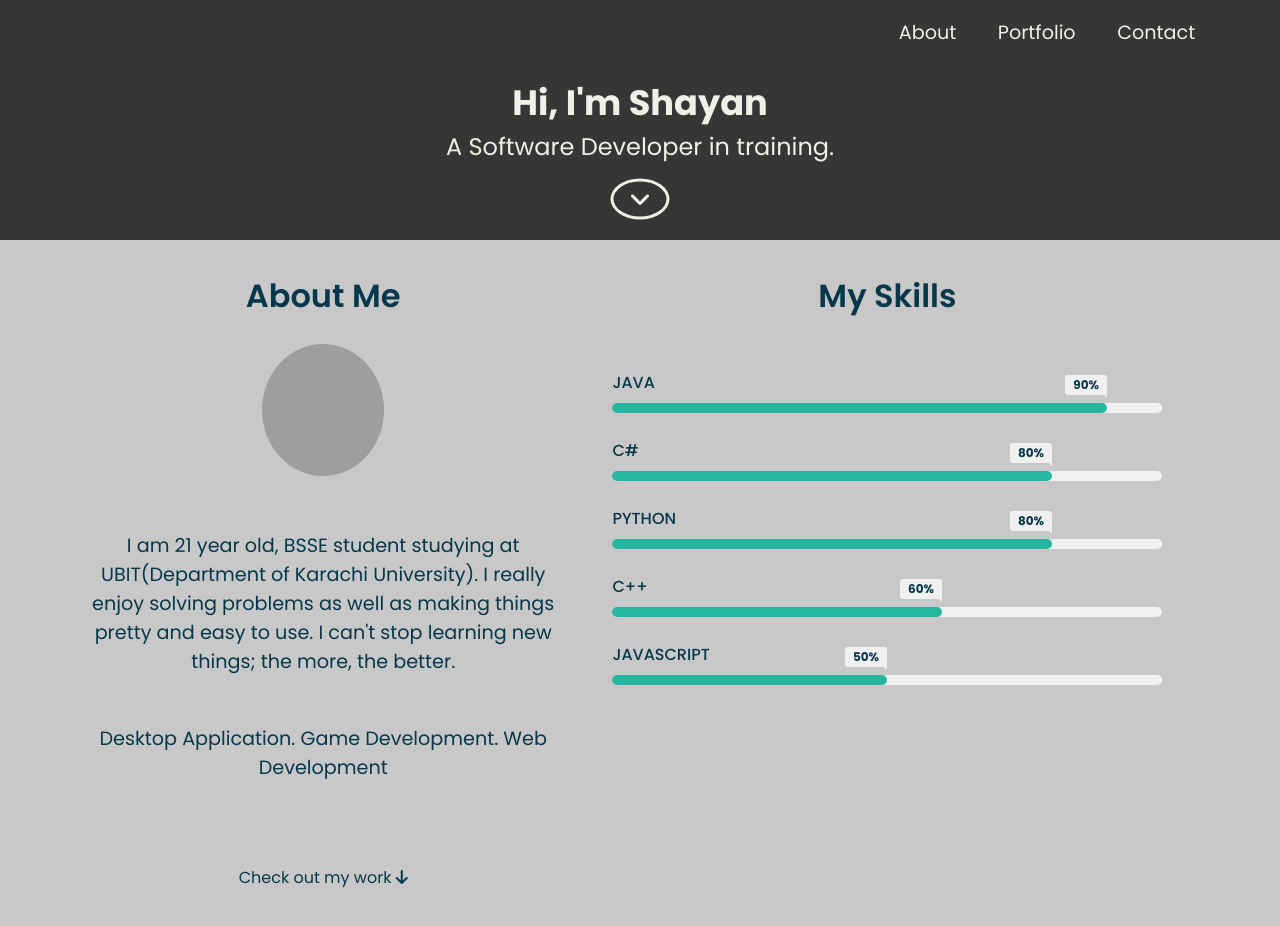
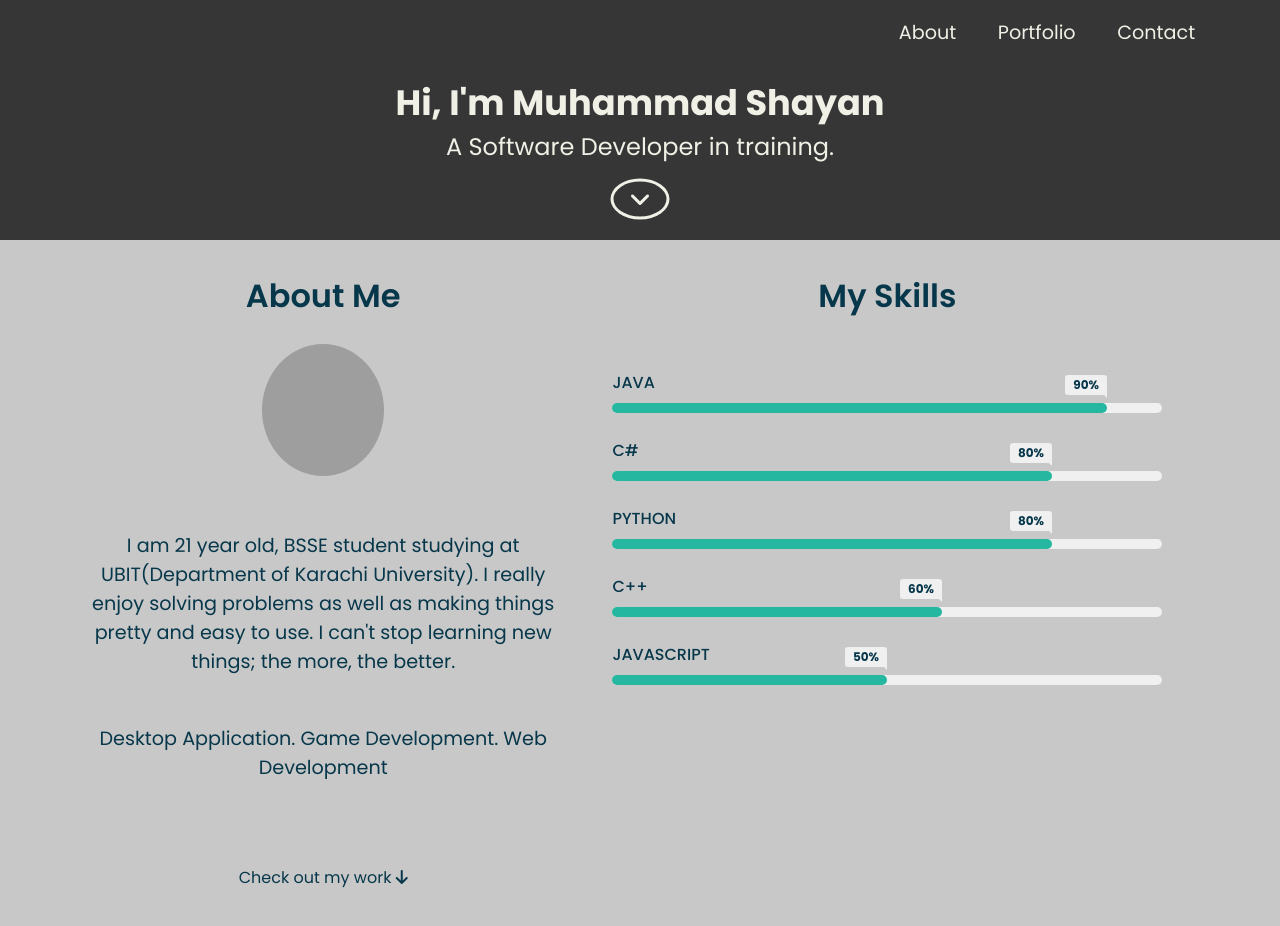
Before and after one commit to Shayankhan88/Shayan-profile, a plain HTML site: page index.html in a window 1280 px wide. Shown: the top 926 px of the page. Drawn offline with nearby package versions, Linux system fonts and the light colour scheme; grey boxes are pictures that could not be loaded.

Commit message:
Update index.html

```diff
--- a/index.html
+++ b/index.html
@@ -35,7 +35,7 @@
     </nav>
     <div class="home-content" id="home-page">
       <div class="name">
-        <h1>Hi, I'm Shayan</h1>
+        <h1>Hi, I'm Muhammad Shayan</h1>
         <p>A Software Developer in training.</p>
       </div>
       <div class="angle-down-icon">
```
